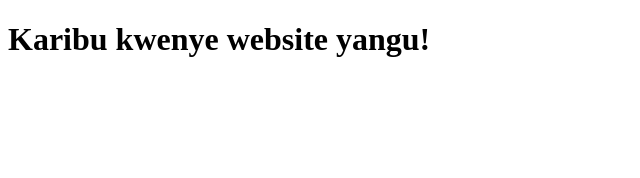
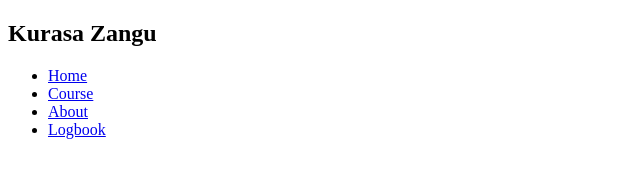
Before and after one commit to Shihab4099/Ahmad, a plain HTML site: page index.html in a window 1280 px wide. Shown: the whole page, without its empty margins (0-640 px from the left). Drawn offline with Linux system fonts and the light colour scheme.

Commit message:
Update index.html
web


Signed-off-by: Shihab4099 <khamisahmad4099@gmail.com>

```diff
--- a/index.html
+++ b/index.html
@@ -4,6 +4,12 @@
     <title>My First Website</title>
   </head>
   <body>
-    <h1>Karibu kwenye website yangu!</h1>
+    <h2>Kurasa Zangu</h2>
+<ul>
+  <li><a href="index.html">Home</a></li>
+  <li><a href="course.html">Course</a></li>
+  <li><a href="about.html">About</a></li>
+  <li><a href="logbook.html">Logbook</a></li>
+</ul>
   </body>
 </html>
```
